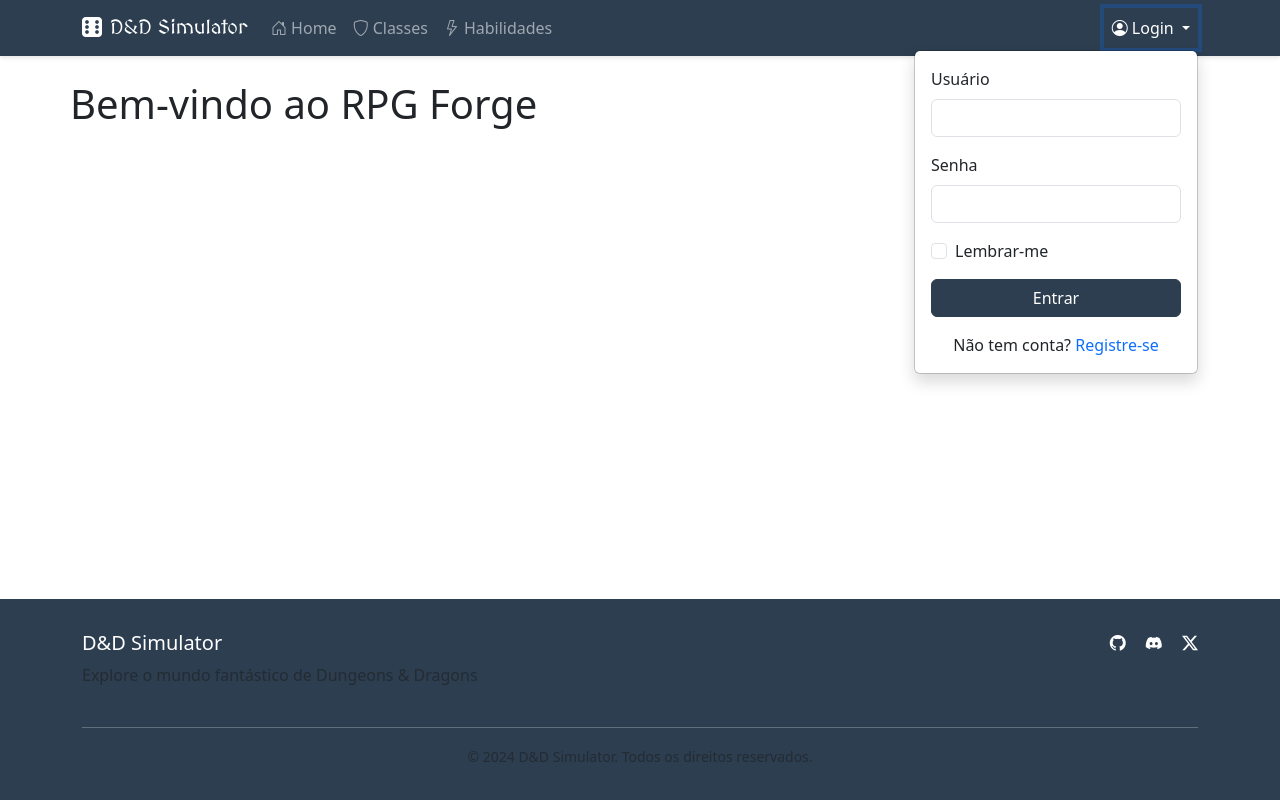
After one commit to artcgranja/rpg_forge, a Django app: template myapp/templates/myapp/index/index.html in a window 1280 px wide, after a click on "Login". The commit adds this page. Run offline with Django 5.2, Linux system fonts and the light colour scheme; the template is opened without the code that fills it, so the values that code supplies are empty.

Commit message:
refactor: reorganize templates and static files structure

```diff
--- /dev/null
+++ b/myapp/static/myapp/css/style.css
@@ -0,0 +1,110 @@
+.hover-shadow:hover {
+    transform: translateY(-5px);
+    transition: transform 0.2s ease-in-out;
+    box-shadow: 0 .5rem 1rem rgba(0,0,0,.15)!important;
+}
+
+.card {
+    transition: all 0.2s ease-in-out;
+}
+
+.list-group-item-action:hover {
+    transform: translateX(5px);
+    transition: transform 0.2s ease-in-out;
+}
+
+:root {
+    --primary-color: #2c3e50;
+    --secondary-color: #95a5a6;
+    --accent-color: #e74c3c;
+}
+
+body {
+    font-family: 'Roboto', sans-serif;
+    background-color: var(--background-color);
+    min-height: 100vh;
+    display: flex;
+    flex-direction: column;
+    margin: 0;
+}
+
+.navbar-brand {
+    font-family: 'MedievalSharp', cursive;
+    font-size: 1.5rem;
+}
+
+.navbar {
+    box-shadow: 0 2px 4px rgba(0,0,0,.1);
+}
+
+.nav-link {
+    padding: 0.5rem 1rem;
+    transition: color 0.3s ease;
+}
+
+.dropdown-menu {
+    border: none;
+    box-shadow: 0 0.5rem 1rem rgba(0,0,0,.15);
+}
+
+.dropdown-item:active {
+    background-color: var(--primary-color) !important;
+}
+
+.footer {
+    flex-shrink: 0;
+    background-color: var(--primary-color);
+    color: white;
+    padding: 2rem 0;
+    width: 100%;
+}
+
+/* Custom scrollbar */
+::-webkit-scrollbar {
+    width: 8px;
+}
+
+::-webkit-scrollbar-track {
+    background: #f1f1f1;
+}
+
+::-webkit-scrollbar-thumb {
+    background: var(--secondary-color);
+    border-radius: 4px;
+}
+
+::-webkit-scrollbar-thumb:hover {
+    background: var(--primary-color);
+}
+
+/* Main content wrapper */
+main.container {
+    flex: 1 0 auto;
+    padding: 2rem 0;
+    width: 100%;
+}
+
+/* Adicionar estes estilos para o login */
+.dropdown-menu {
+    border: none;
+    box-shadow: 0 0.5rem 1rem rgba(0,0,0,.15);
+}
+
+.dropdown-menu form {
+    min-width: 250px;
+}
+
+.dropdown-menu .form-control:focus {
+    border-color: var(--primary-color);
+    box-shadow: 0 0 0 0.2rem rgba(44, 62, 80, 0.25);
+}
+
+.dropdown-menu .btn-primary {
+    background-color: var(--primary-color);
+    border-color: var(--primary-color);
+}
+
+.dropdown-menu .btn-primary:hover {
+    background-color: #34495e;
+    border-color: #34495e;
+}
--- a/myapp/templates/index.html
+++ /dev/null
@@ -1,5 +0,0 @@
-{% extends 'base.html' %} {% block title %} Home {% endblock %}
-
-{% block content %}
-    <h1>Olá Mundo!</h1>
-{% endblock %}
--- a/myapp/templates/base.html
+++ b/myapp/templates/myapp/base.html
@@ -3,6 +3,10 @@
 <head>
     <meta charset="utf-8">
     <meta name="viewport" content="width=device-width, initial-scale=1">
+    {% load static %}
+    {% block extra_css %}
+    <link rel="stylesheet" href="{% static 'myapp/css/style.css' %}">
+    {% endblock %}
     <title>{% block title %}D&D Simulator{% endblock %}</title>
     <!-- Bootstrap CSS -->
     <link href="https://cdn.jsdelivr.net/npm/bootstrap@5.3.3/dist/css/bootstrap.min.css" rel="stylesheet">
@@ -10,105 +14,6 @@
     <link rel="stylesheet" href="https://cdn.jsdelivr.net/npm/bootstrap-icons@1.11.3/font/bootstrap-icons.min.css">
     <!-- Google Fonts -->
     <link href="https://fonts.googleapis.com/css2?family=MedievalSharp&family=Roboto:wght@300;400;500;700&display=swap" rel="stylesheet">
-
-    <style>
-        :root {
-            --primary-color: #2c3e50;
-            --secondary-color: #95a5a6;
-            --accent-color: #e74c3c;
-        }
-
-        body {
-            font-family: 'Roboto', sans-serif;
-            background-color: var(--background-color);
-            min-height: 100vh;
-            display: flex;
-            flex-direction: column;
-            margin: 0;
-        }
-
-        .navbar-brand {
-            font-family: 'MedievalSharp', cursive;
-            font-size: 1.5rem;
-        }
-
-        .navbar {
-            box-shadow: 0 2px 4px rgba(0,0,0,.1);
-        }
-
-        .nav-link {
-            padding: 0.5rem 1rem;
-            transition: color 0.3s ease;
-        }
-
-        .dropdown-menu {
-            border: none;
-            box-shadow: 0 0.5rem 1rem rgba(0,0,0,.15);
-        }
-
-        .dropdown-item:active {
-            background-color: var(--primary-color) !important;
-        }
-
-        .footer {
-            flex-shrink: 0;
-            background-color: var(--primary-color);
-            color: white;
-            padding: 2rem 0;
-            width: 100%;
-        }
-
-        /* Custom scrollbar */
-        ::-webkit-scrollbar {
-            width: 8px;
-        }
-
-        ::-webkit-scrollbar-track {
-            background: #f1f1f1;
-        }
-
-        ::-webkit-scrollbar-thumb {
-            background: var(--secondary-color);
-            border-radius: 4px;
-        }
-
-        ::-webkit-scrollbar-thumb:hover {
-            background: var(--primary-color);
-        }
-
-        /* Main content wrapper */
-        main.container {
-            flex: 1 0 auto;
-            padding: 2rem 0;
-            width: 100%;
-        }
-
-        /* Adicionar estes estilos para o login */
-        .dropdown-menu {
-            border: none;
-            box-shadow: 0 0.5rem 1rem rgba(0,0,0,.15);
-        }
-
-        .dropdown-menu form {
-            min-width: 250px;
-        }
-
-        .dropdown-menu .form-control:focus {
-            border-color: var(--primary-color);
-            box-shadow: 0 0 0 0.2rem rgba(44, 62, 80, 0.25);
-        }
-
-        .dropdown-menu .btn-primary {
-            background-color: var(--primary-color);
-            border-color: var(--primary-color);
-        }
-
-        .dropdown-menu .btn-primary:hover {
-            background-color: #34495e;
-            border-color: #34495e;
-        }
-    </style>
-    {% block extra_css %}{% endblock %}
 </head>
 <body>
     <!-- Navbar -->
--- a/myapp/templates/classes.html
+++ b/myapp/templates/myapp/classes/classes.html
@@ -1,4 +1,4 @@
-{% extends 'base.html' %} {% block title %}Classes{% endblock %}
+{% extends 'myapp/base.html' %} {% block title %}Classes{% endblock %}
 
 {% block content %}
 <div class="container mt-4">
--- /dev/null
+++ b/myapp/templates/myapp/index/index.html
@@ -0,0 +1,5 @@
+{% extends 'myapp/base.html' %} {% block title %} Home {% endblock %}
+
+{% block content %}
+    <h1>Bem-vindo ao RPG Forge</h1>
+{% endblock %}
```
Also changed, not shown: myapp/static/myapp/js/myapp/script.js (added, +15 -0 lines), myapp/templates/myapp/abilities/abilities.html (renamed from myapp/templates/habilidades.html, +2 -18 lines), myapp/templates/myapp/characters/characters.html (renamed from myapp/templates/characters/characters.html, +14 -33 lines), myapp/templates/myapp/characters/create_character.html (renamed from myapp/templates/characters/create_character.html, +2 -18 lines), myapp/views.py (+9 -9 lines), rpg_forge/settings.py (+7 -1 lines), myapp/templates/myapp/profile/profile.html (added), myapp/templates/myapp/register.html (added).
